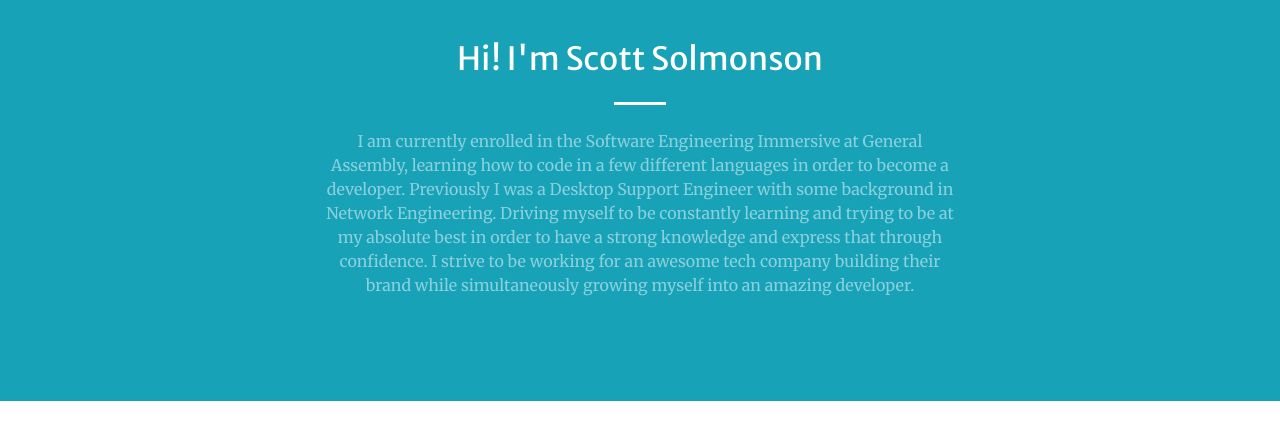
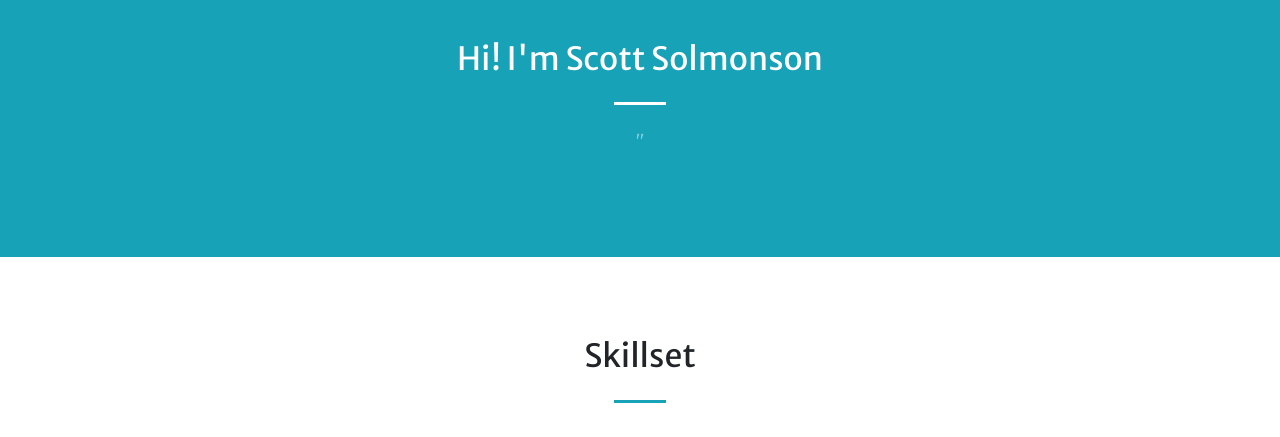
Before and after one commit to ssolmonson/ssolmonson.github.io, a website with bundled scripts: page index.html in a window 1280 px wide. Shown: the part 840-1277 px from the top of the page. Built offline with nearby package versions, Linux system fonts and the light colour scheme; files whose address does not match are found by name.

```diff
--- a/index.html
+++ b/index.html
@@ -85,7 +85,7 @@
         <div class="text-center col-lg-7 col-sm-12" data-aos="zoom-in-top" data-aos-easing="linear" data-aos-duration="300">
           <h2 class="text-white mt-0">Hi! I'm Scott Solmonson</h2>
           <hr class="divider light my-4">
-          <p class="text-white-50 mb-4">I am currently enrolled in the Software Engineering Immersive at General Assembly, learning how to code in a few different languages in order to become a developer. Previously I was a Desktop Support Engineer with some background in Network Engineering.  Driving myself to be constantly learning  and trying to be at my absolute best in order to have a strong knowledge        and express that through confidence.  I strive to be working for an awesome tech company building their brand while simultaneously growing myself into an amazing developer.</p>
+          <p class="text-white-50 mb-4">''</p>
         </div>
       </div>
     </div>
```
